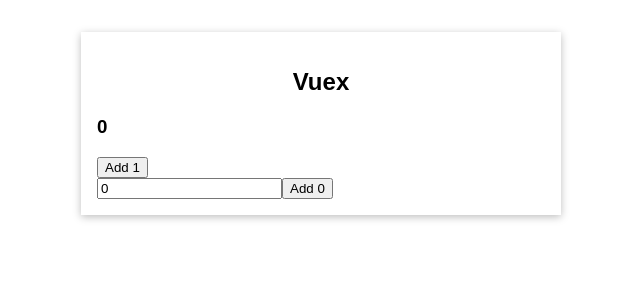
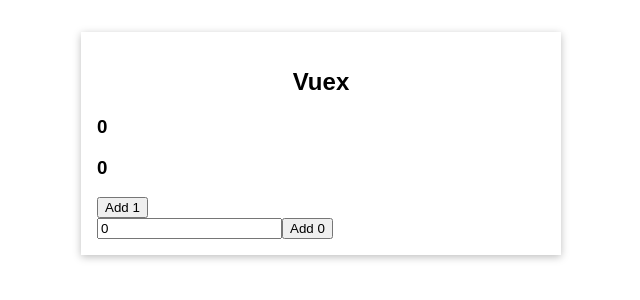
Before and after one commit to Cantzon/Vue-Udemy, a Vue app in the folder Lectures/vuex-01-starting-setup/: page / in a window 1280 px wide. Shown: the top 300 px of the page, without its empty margins (319-959 px from the left). Built offline with nearby package versions, Linux system fonts and the light colour scheme.

Commit message:
added getters, also showcasing how you can access other getters from within a getter

```diff
--- a/Lectures/vuex-01-starting-setup/src/App.vue
+++ b/Lectures/vuex-01-starting-setup/src/App.vue
@@ -1,6 +1,7 @@
 <template>
   <base-container title='Vuex'>
     <the-counter></the-counter>
+    <h3> {{ normalizedCounter }}</h3>
     <button @click='addOne'> Add 1</button>
     <div>
       <input type='number' v-model.number='howMuch'/>
@@ -21,6 +22,11 @@ export default {
   data(){
     return {
       howMuch: 0,
+    }
+  },
+  computed: {
+    normalizedCounter() {
+      return this.$store.getters.normalizedCounter;
     }
   },
   methods: {
--- a/Lectures/vuex-01-starting-setup/src/components/TheCounter.vue
+++ b/Lectures/vuex-01-starting-setup/src/components/TheCounter.vue
@@ -7,7 +7,7 @@ export default {
   name: 'TheCounter',
   computed: {
     counter() {
-      return this.$store.state.counter;
+      return this.$store.getters.finalCounter;
     }
   }
 };
--- a/Lectures/vuex-01-starting-setup/src/main.js
+++ b/Lectures/vuex-01-starting-setup/src/main.js
@@ -16,6 +16,18 @@ const store = createStore({
     increase(state, payload){
       state.counter+= payload.value;
     }
+  },
+  getters: {
+    finalCounter(state){
+      return state.counter;
+    },
+    normalizedCounter(_, getters){
+      const currCounter = getters.finalCounter;
+      if(currCounter > 100){
+        return 100;
+      }
+      return currCounter;
+    }
   }
 })
 const app = createApp(App);
```
